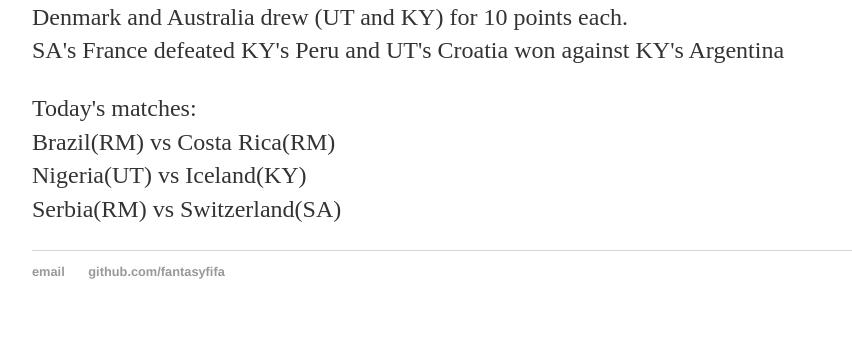
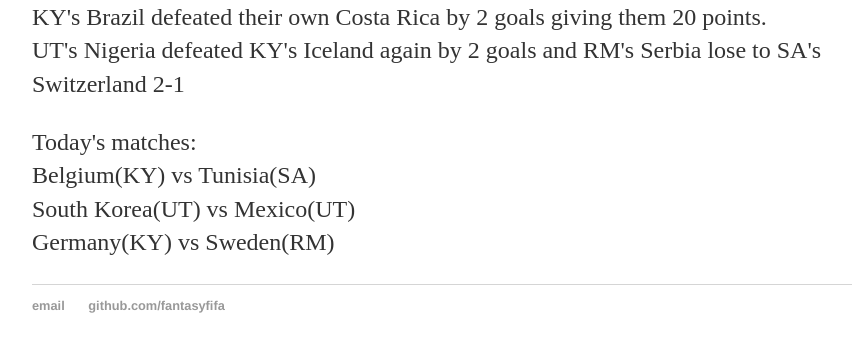
Before and after one commit to fantasyfifa/fantasyfifa.github.io, a Jekyll site: the page built from index.html, in a window 1280 px wide, cut to the strip 740-1113 px from the top of the page. Shown: the top 352 px of the strip, without its empty margins (160-1012 px from the left). Built offline with Jekyll 4.4.1, drawn with Linux system fonts in a browser that asks for light colours.

Commit message:
Update index.html

```diff
--- a/index.html
+++ b/index.html
@@ -9,6 +9,6 @@ title: Fantasy Fifa
 	<p>Site designed by Mayank Goel. Yeah, he's that cool.</p>
 	<p>The site is updated by every evening 8pm, reflecting the past day's score changes. So please check the site everyday.</p>
 	<a href="https://ibb.co/jSyQC8"><img src="https://preview.ibb.co/dmjMkT/21st_score.png" alt="21st_score" border="0"></a>
-	<p>Denmark and Australia drew (UT and KY) for 10 points each.<br/> SA's France defeated KY's Peru and UT's Croatia won against KY's Argentina</p>
-	<p>Today's matches:<br/>Brazil(RM) vs Costa Rica(RM)<br/>Nigeria(UT) vs Iceland(KY)<br/>Serbia(RM) vs Switzerland(SA)<br/></p>
+	<p>KY's Brazil defeated their own Costa Rica by 2 goals giving them 20 points.<br/> UT's Nigeria defeated KY's Iceland again by 2 goals and RM's Serbia lose to SA's Switzerland 2-1</p>
+	<p>Today's matches:<br/>Belgium(KY) vs Tunisia(SA)<br/>South Korea(UT) vs Mexico(UT)<br/>Germany(KY) vs Sweden(RM)<br/></p>
 </div><!-- /.blurb -->
```
